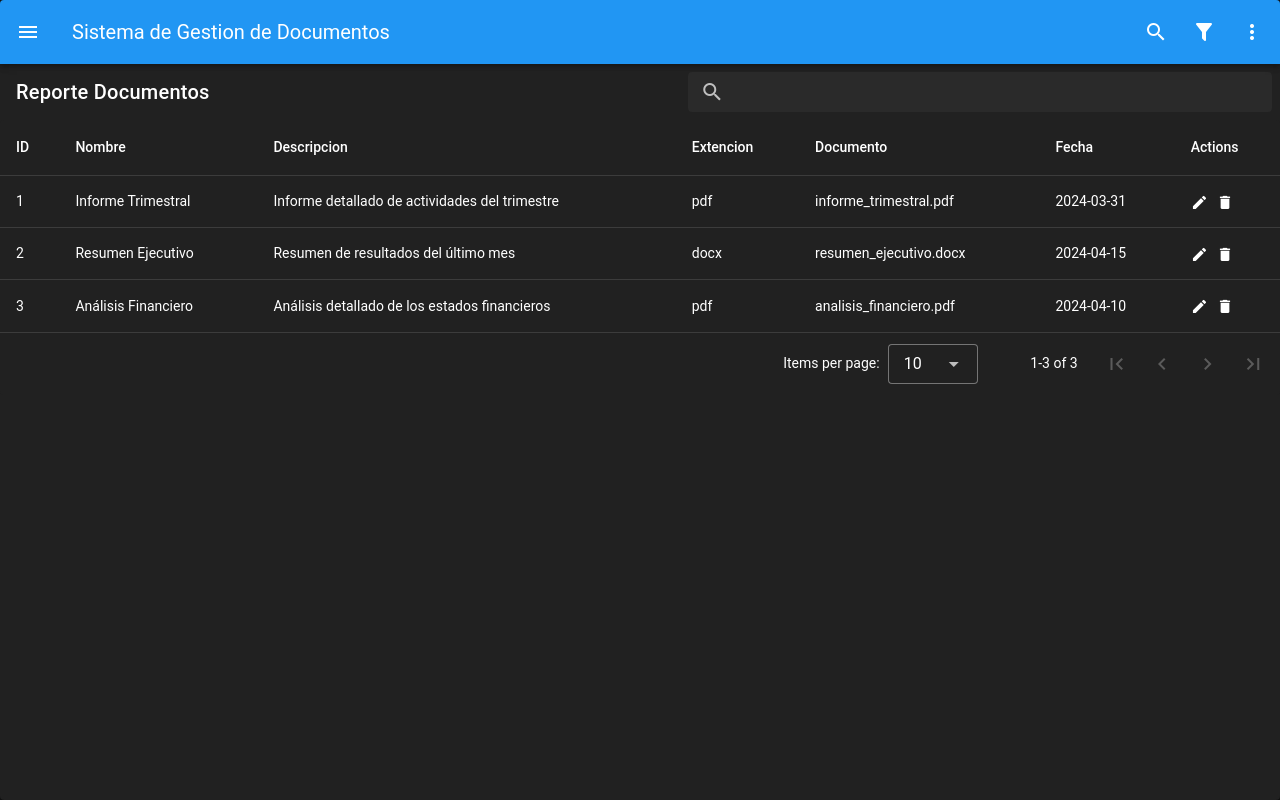
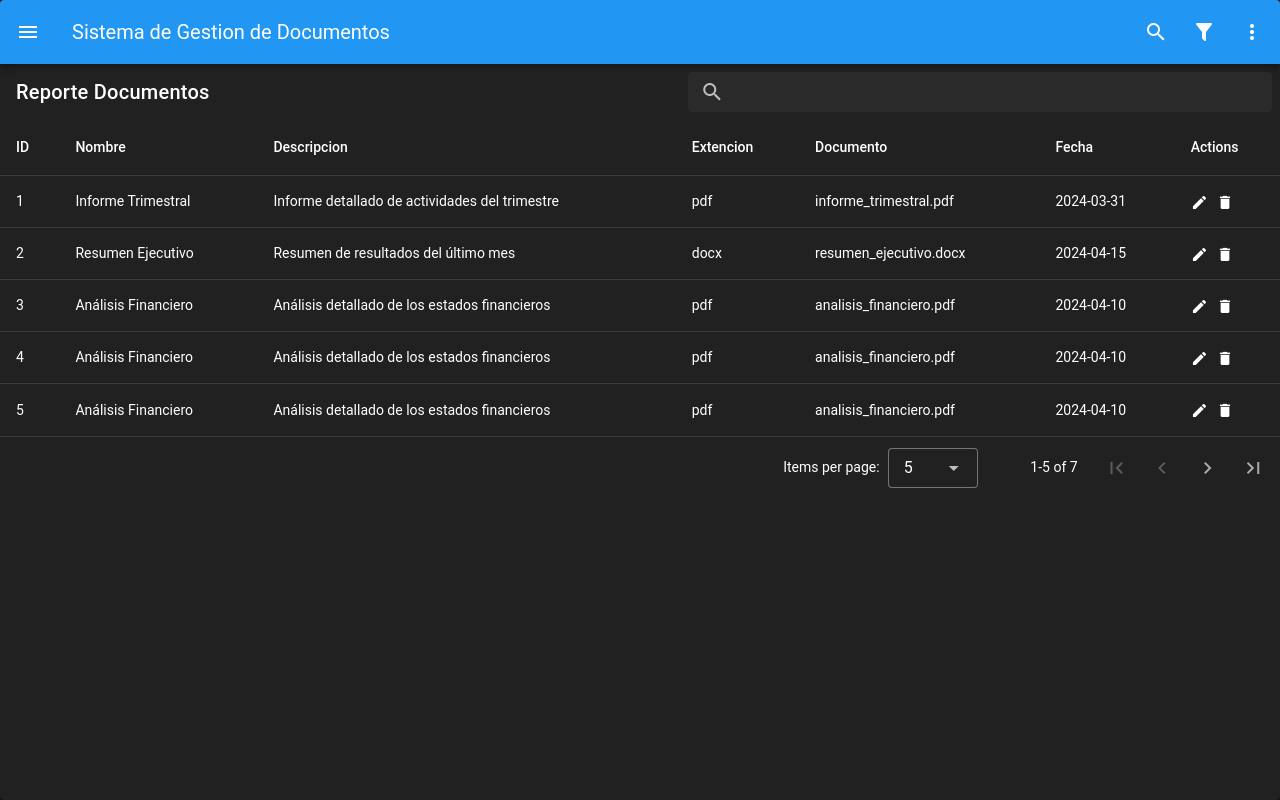
Before and after one commit to AliHCS/CustomSoft_GestorDocs, a Vue app: page /documentos in a window 1280 px wide. Built offline with nearby package versions, Linux system fonts and the light colour scheme; data requests are answered from the project's data file.

Commit message:
Tabla con paginacion

```diff
--- a/src/components/TableComponent.vue
+++ b/src/components/TableComponent.vue
@@ -16,7 +16,11 @@
         single-line
       ></v-text-field>
     </v-card-title>
-    <v-data-table :headers="displayedHeaders" :items="props.items">
+    <v-data-table
+      :headers="displayedHeaders"
+      :items="props.items"
+      items-per-page="5"
+    >
       <template v-slot:item.image="{ item }">
         <v-card class="my-2" elevation="2" rounded>
           <v-img
--- /dev/null
+++ b/src/components/TableCustomPaginateComponent.vue
@@ -0,0 +1,126 @@
+<template>
+  <v-card flat>
+    <v-card-title class="d-flex align-center pe-2">
+      {{ props.title }}
+
+      <v-spacer></v-spacer>
+
+      <v-text-field
+        v-model="search"
+        density="compact"
+        label="Search"
+        prepend-inner-icon="mdi-magnify"
+        variant="solo-filled"
+        flat
+        hide-details
+        single-line
+      ></v-text-field>
+    </v-card-title>
+    <v-data-table
+      :headers="displayedHeaders"
+      :items="props.items"
+      :items-per-page="itemsPerPage"
+    >
+      <template v-if="props.showActions" v-slot:item.actions="{ item }">
+        <v-icon class="me-2" size="small" @click="emit('onEditAction', item)">
+          mdi-pencil
+        </v-icon>
+        <v-icon size="small" @click="emit('onDeleteAction', item)">
+          mdi-delete
+        </v-icon>
+      </template>
+      <template v-slot:no-data>
+        <v-btn color="primary"> Reset </v-btn>
+      </template>
+      <template v-slot:bottom>
+        <div class="d-flex justify-center align-center">
+          <div class="text-center" style="width: 300px">
+            <!-- Ancho personalizado para la paginación -->
+            <v-pagination v-model="page" :length="pageCount"></v-pagination>
+          </div>
+          <div class="text-right" style="width: 160px">
+            <!-- Ancho personalizado para el select -->
+            <!-- Contenedor para alinear a la derecha -->
+            <v-select
+              v-model="itemsPerPage"
+              :items="perPageOptions"
+              label="Registros por página"
+              variant="solo-inverted"
+            >
+              <template v-slot:selection="{ item }">
+                <span class="d-flex justify-center" style="width: 100%">
+                  {{ item.title }}
+                </span>
+              </template>
+            </v-select>
+          </div>
+        </div>
+      </template>
+    </v-data-table>
+  </v-card>
+</template>
+
+<script setup lang="ts">
+import { ref, computed } from "vue";
+
+const props = defineProps({
+  headers: {
+    type: Array as () => any[],
+    required: true,
+  },
+  items: {
+    type: Array as () => any[],
+    required: true,
+  },
+  title: {
+    type: String,
+    required: true,
+  },
+  showActions: {
+    type: Boolean,
+    required: false,
+    default: false,
+  },
+});
+
+const page = ref(1);
+const itemsPerPage = ref(5);
+const perPageOptions = [5, 10, 15, 20];
+const emit = defineEmits(["onEditAction", "onDeleteAction"]);
+
+const search = ref("");
+
+const displayedHeaders = computed(() => {
+  return props.showActions
+    ? props.headers
+    : props.headers.filter((header) => header.key !== "actions");
+});
+
+const pageCount = computed(() => {
+  return Math.ceil(props.items.length / itemsPerPage.value);
+});
+</script>
+
+<style scoped>
+/* Estilos opcionales para el contenedor y el select */
+.mx-auto {
+  max-width: 200px; /* Ancho máximo del contenedor para el select */
+}
+
+/* Estilos personalizados para la paginación y el select */
+.v-pagination {
+  width: 100%; /* Ancho completo */
+  max-width: 300px; /* Ancho máximo */
+  margin: 0 auto; /* Centrado horizontal */
+}
+
+.v-select {
+  width: 100%; /* Ancho completo */
+  max-width: 200px; /* Ancho máximo */
+}
+
+.v-select__selection {
+  width: 100%;
+  justify-content: center;
+}
+</style>
--- a/src/utils/models/db.json
+++ b/src/utils/models/db.json
@@ -23,6 +23,38 @@
       "extension": "pdf",
       "document": "analisis_financiero.pdf",
       "date": "2024-04-10"
+    },
+    {
+      "id": 4,
+      "name": "Análisis Financiero",
+      "description": "Análisis detallado de los estados financieros",
+      "extension": "pdf",
+      "document": "analisis_financiero.pdf",
+      "date": "2024-04-10"
+    },
+    {
+      "id": 5,
+      "name": "Análisis Financiero",
+      "description": "Análisis detallado de los estados financieros",
+      "extension": "pdf",
+      "document": "analisis_financiero.pdf",
+      "date": "2024-04-10"
+    },
+    {
+      "id": 6,
+      "name": "Análisis Financiero",
+      "description": "Análisis detallado de los estados financieros",
+      "extension": "pdf",
+      "document": "analisis_financiero.pdf",
+      "date": "2024-04-10"
+    },
+    {
+      "id": 7,
+      "name": "Análisis Financiero",
+      "description": "Análisis detallado de los estados financieros",
+      "extension": "pdf",
+      "document": "analisis_financiero.pdf",
+      "date": "2024-04-10"
     }
   ]
 }
```
Also changed, not shown: src/views/Documentos/DocumentosIndex.vue (+9 -0 lines).
